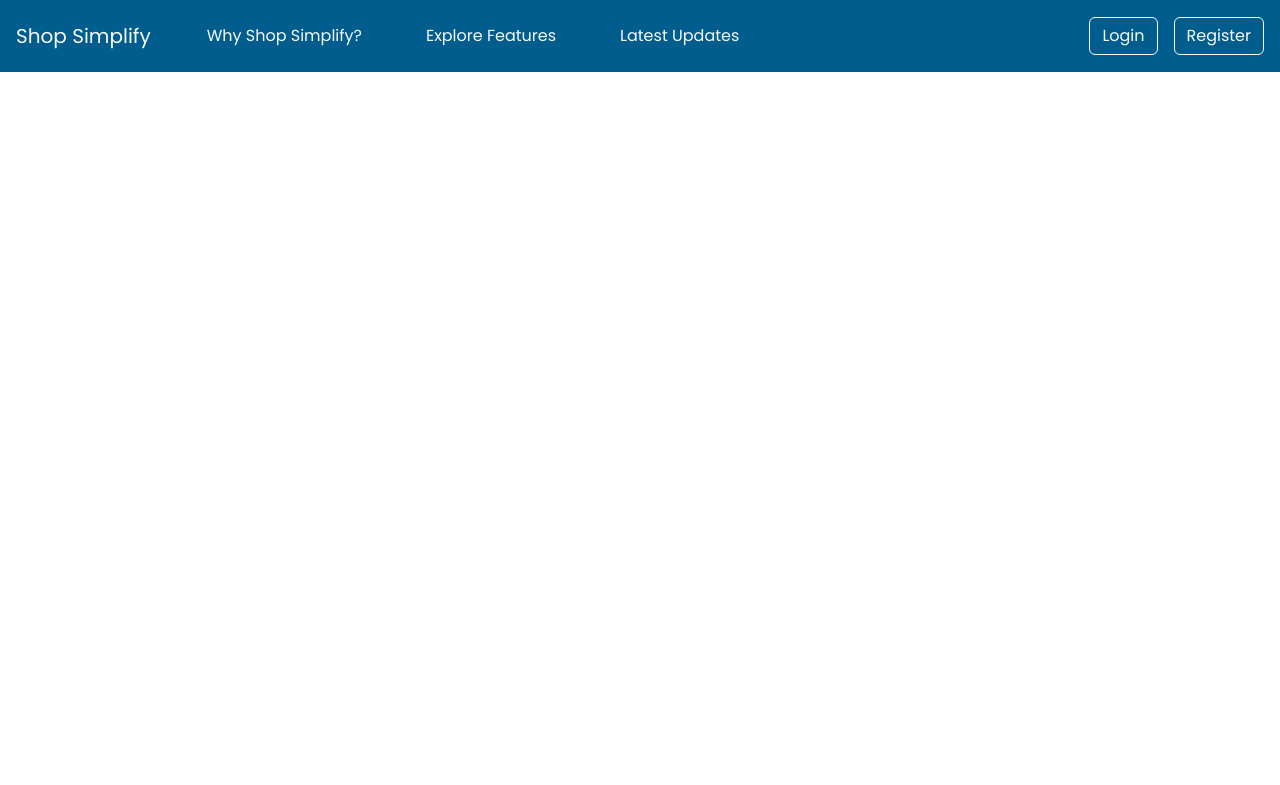
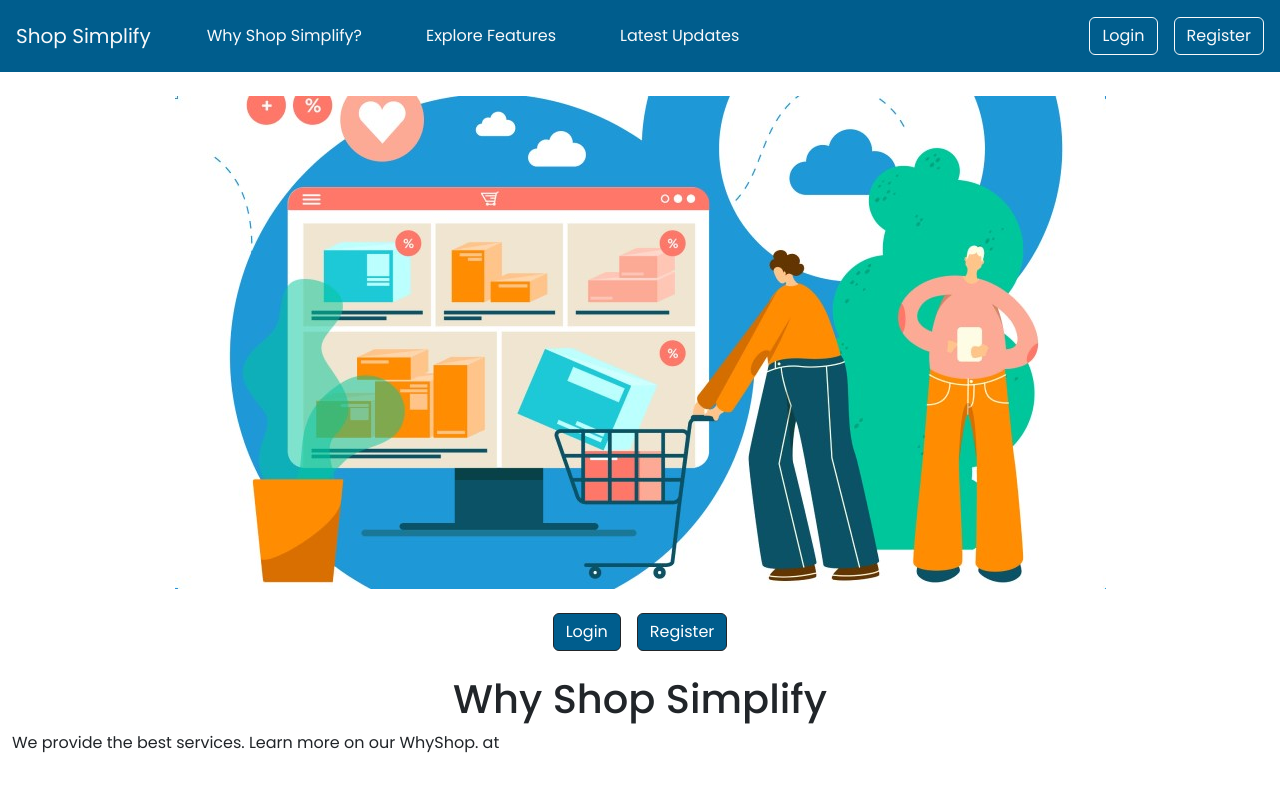
Before and after one commit to TheCodingWizard27/Capstone, a React (Create React App) app in the folder frontend/: page / in a window 1280 px wide. Shown: the top 785 px of the page. Built offline with nearby package versions, Linux system fonts and the light colour scheme.

Commit message:
10.14.2024 kushal

```diff
--- a/frontend/package.json
+++ b/frontend/package.json
@@ -11,6 +11,7 @@
     "react-bootstrap": "^2.10.5",
     "react-dom": "^18.3.1",
     "react-icons": "^5.3.0",
+    "react-router-dom": "^6.27.0",
     "react-scripts": "5.0.1",
     "sass": "^1.79.4",
     "web-vitals": "^2.1.4"
--- a/frontend/src/App.js
+++ b/frontend/src/App.js
@@ -1,11 +1,18 @@
-import "./theme.scss"
+import './theme.scss';
+import { BrowserRouter as Router, Routes, Route } from 'react-router-dom'; // Import react-router-dom
 
-import Navbar from "./components/navBar";
+import LandingPage from './pages/landingPage'; // Import LandingPage
 
 function App() {
   return (
     <div className="App">
-      <Navbar />
+      <Router>
+        <Routes>
+          {/* Define the default route for LandingPage */}
+          <Route path="/" element={<LandingPage />} />
+          {/* You can add more routes here as needed */}
+        </Routes>
+      </Router>
     </div>
   );
 }
```
Also changed, not shown: 1 other file (tests, documents, lock files or other folders).
